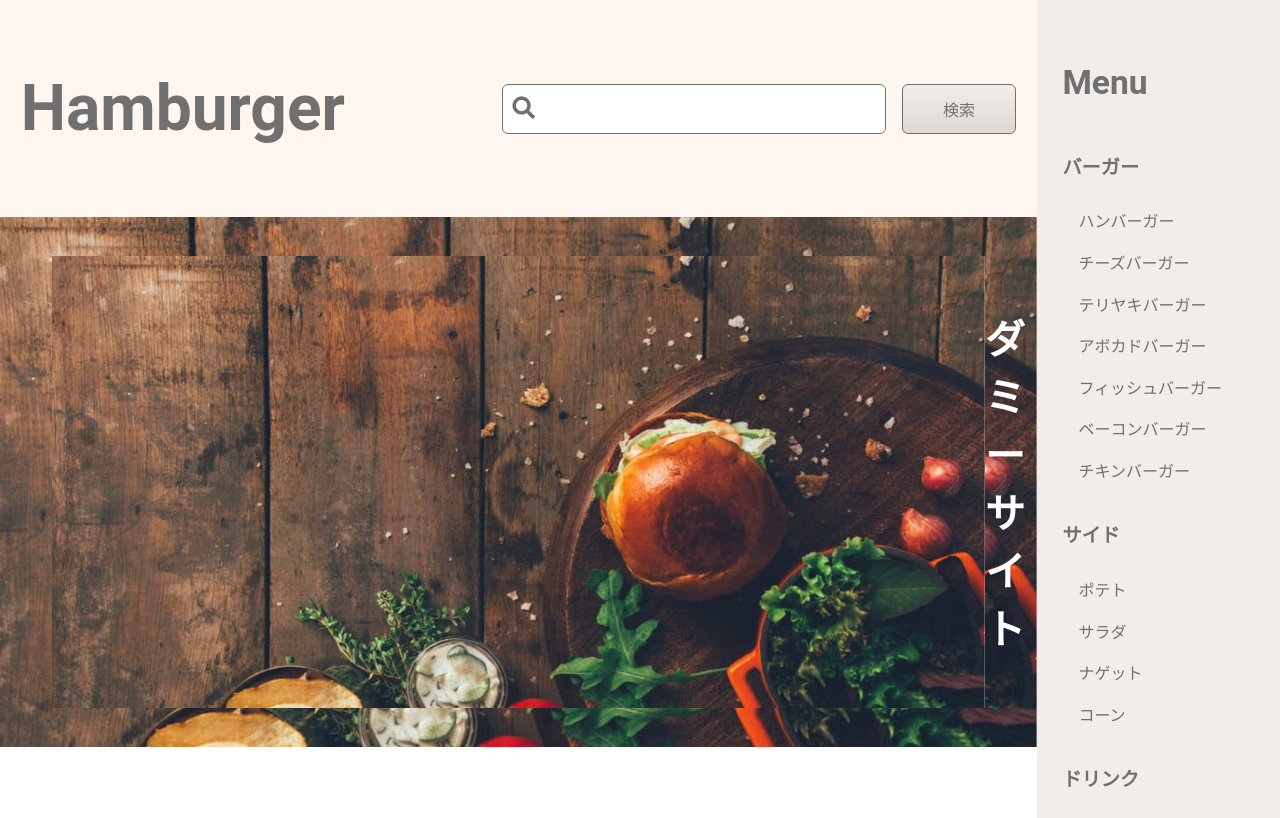
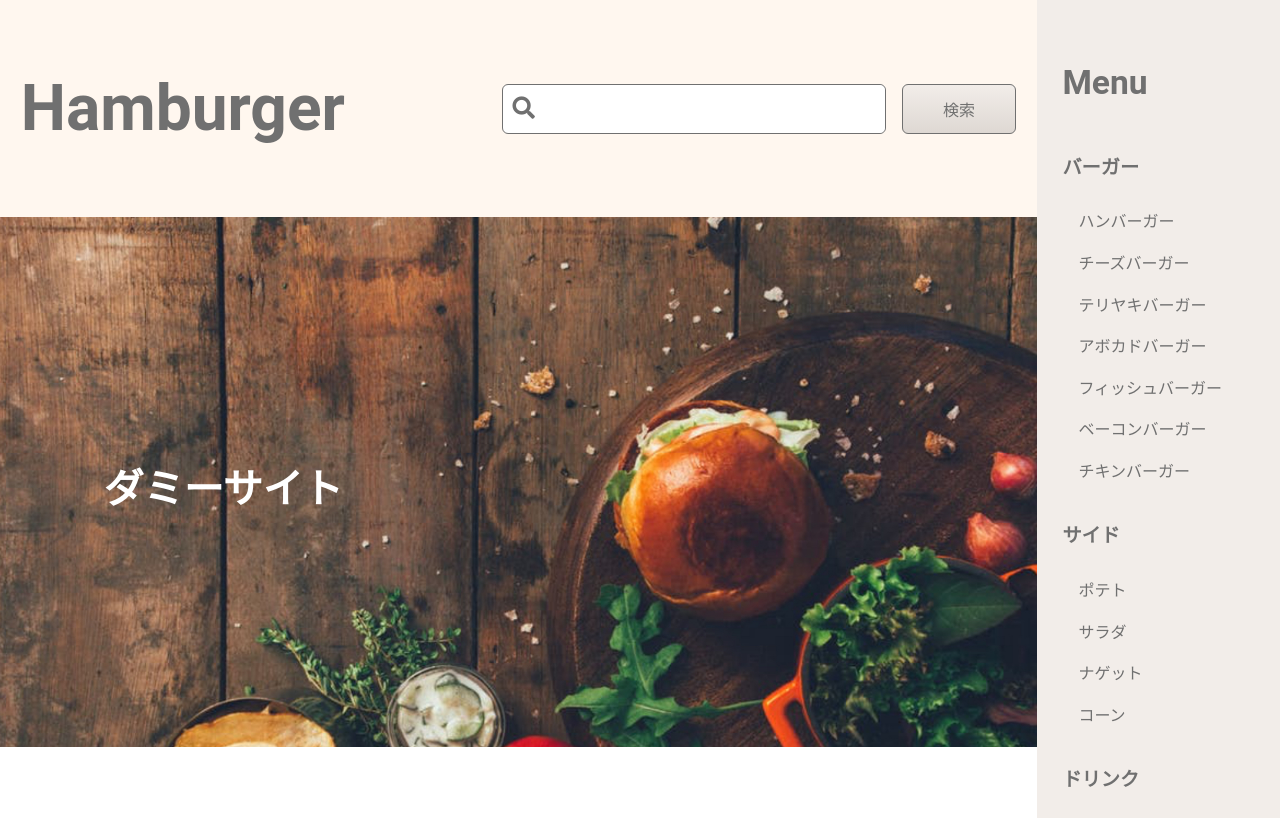
Before and after one commit to yuka090/hamburger-site, a plain HTML site: page index.html in a window 1280 px wide. Shown: the top 818 px of the page. Drawn offline with Linux system fonts and the light colour scheme.

Commit message:
変更あり

```diff
--- a/css/style.css
+++ b/css/style.css
@@ -322,23 +322,23 @@ body {
 }
 
 .p-mainvisual {
-  display: flex;
-  background-color: olive;
-  background-image: url(../../../img/mainvisual-pc.jpg);
-  background-size: cover;
-  background-position: right center;
+  position: relative;
+}
+.p-mainvisual img {
+  height: 285px;
+  object-fit: cover;
   width: 100%;
-  height: 285px;
-  align-items: center;
-  padding: 5%;
-  color: #fff;
 }
 @media (min-width: 1040px) {
-  .p-mainvisual {
+  .p-mainvisual img {
     height: 530px;
   }
 }
 .p-mainvisual h2 {
+  position: absolute;
+  top: 45%;
+  left: 10%;
+  color: #fff;
   font-size: 2.2rem;
   font-family: "M+ 1m";
 }
```
Also changed, not shown: 1 other file.
